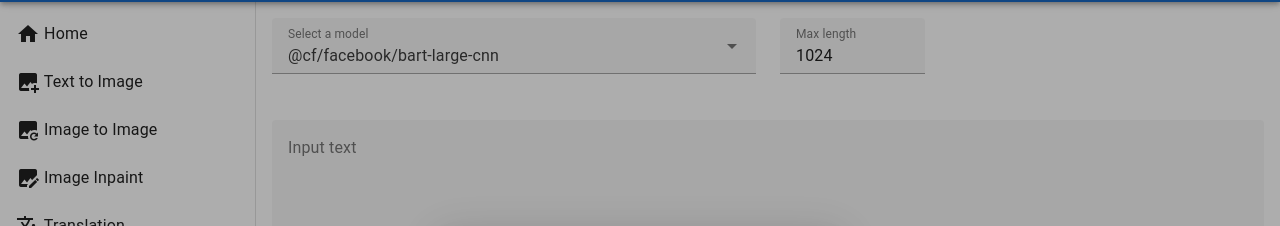
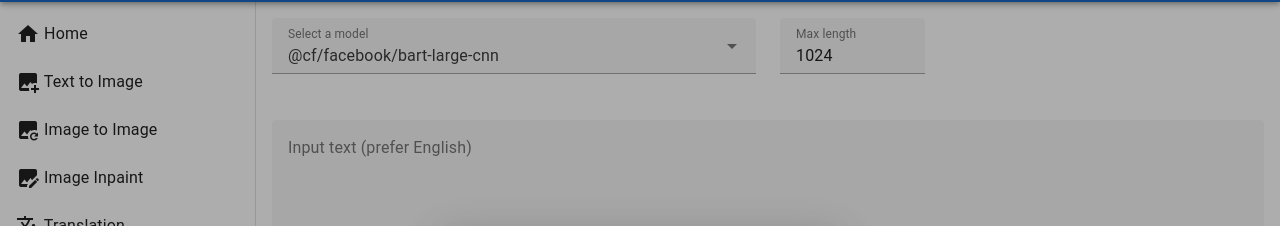
Before and after one commit to zhxiaoyu/cf-ai-nuxt, a Nuxt app: page /summarization in a window 1280 px wide. Shown: the part 62-288 px from the top of the page. Built offline with nearby package versions, Linux system fonts and the light colour scheme.

Commit message:
update summarization page

```diff
--- a/pages/summarization.vue
+++ b/pages/summarization.vue
@@ -11,7 +11,7 @@
         </v-row>
         <v-row>
             <v-col cols="12">
-                <v-textarea v-model="inputText" label="Input text" required rows="15" />
+                <v-textarea v-model="inputText" label="Input text (prefer English)" required rows="15" />
             </v-col>
         </v-row>
         <v-row>
```
